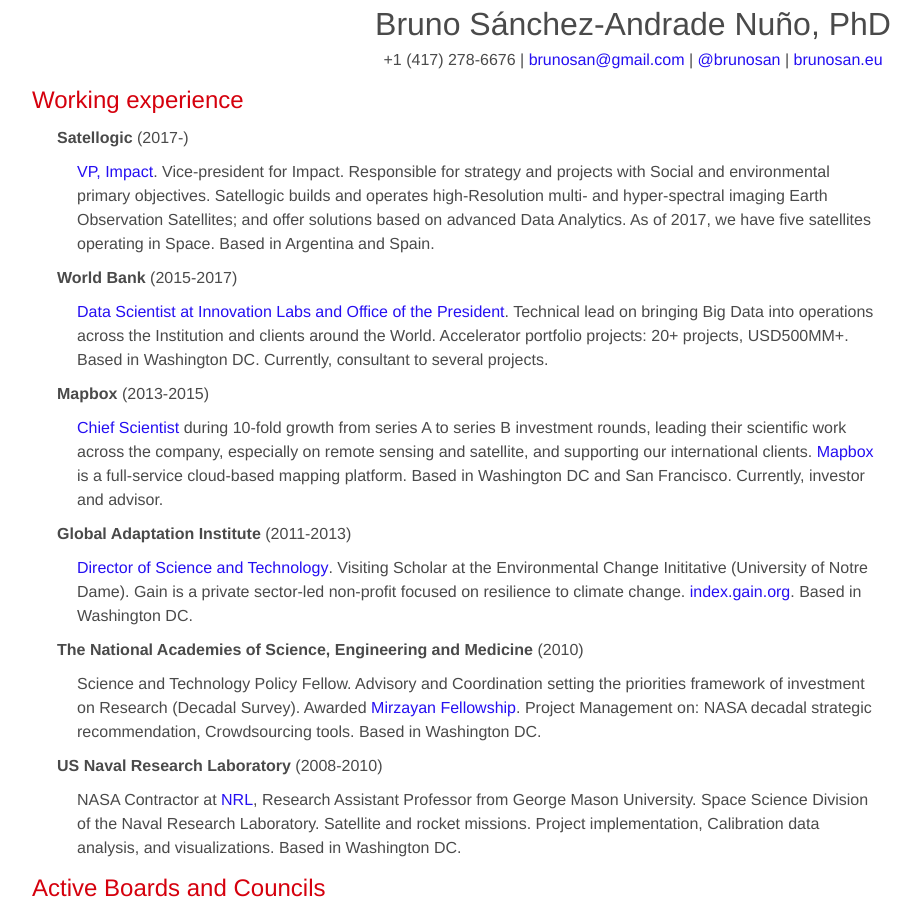
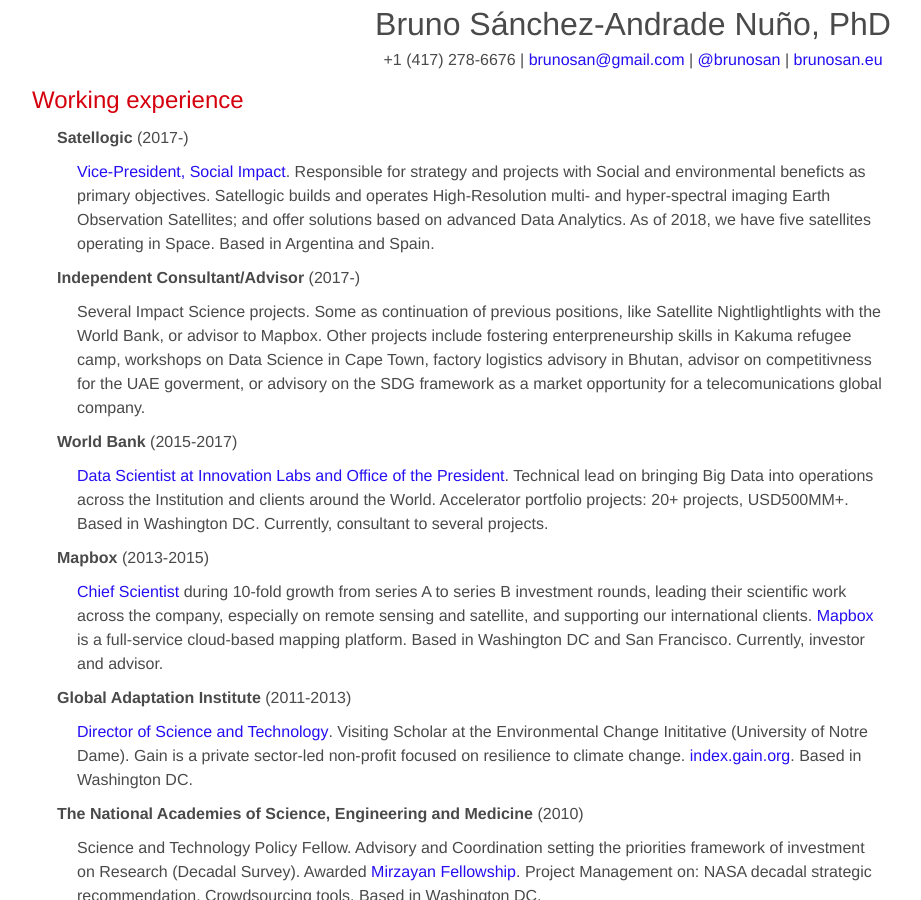
Before and after one commit to brunosan/cv, a Jekyll site: the page built from index.md, in a window 1280 px wide and 900 px high. Shown: the whole window, without its empty margins (41-962 px from the left). Built offline with Jekyll 4.4.1, drawn with Linux system fonts in a browser that asks for light colours; some of the changed text lies outside the part shown.

Commit message:
update consultant

```diff
--- a/index.md
+++ b/index.md
@@ -9,7 +9,10 @@
 ## Working experience ##
 
 **Satellogic** (2017-)
- >[VP, Impact](http://www.satellogic.com). Vice-president for Impact. Responsible for strategy and projects with Social and environmental primary objectives. Satellogic builds and operates high-Resolution multi- and hyper-spectral imaging Earth Observation Satellites; and offer solutions based on advanced Data Analytics. As of 2017, we have five satellites operating in Space. Based in Argentina and Spain.
+ >[Vice-President, Social Impact](http://www.satellogic.com). Responsible for strategy and projects with Social and environmental beneficts as primary objectives. Satellogic builds and operates High-Resolution multi- and hyper-spectral imaging Earth Observation Satellites; and offer solutions based on advanced Data Analytics. As of 2018, we have five satellites operating in Space. Based in Argentina and Spain.
+
+**Independent Consultant/Advisor** (2017-)
+ >Several Impact Science projects. Some as continuation of previous positions, like Satellite Nightlightlights with the World Bank, or advisor to Mapbox. Other projects include fostering enterpreneurship skills in Kakuma refugee camp, workshops on Data Science in Cape Town, factory logistics advisory in Bhutan, advisor on competitivness for the UAE goverment, or advisory on the SDG framework as a market opportunity for a telecomunications global company.
 
 **World Bank** (2015-2017)
  >[Data Scientist at Innovation Labs and Office of the President](http://blogs.worldbank.org/voices/big-data-davos-year-later-delivering-innovation-value). Technical lead on bringing Big Data into operations across the Institution and clients around the World. Accelerator portfolio projects: 20+ projects, USD500MM+. Based in Washington DC. Currently, consultant to several projects.
@@ -58,7 +61,7 @@
 * ESA Astronaut Selection preliminary Candidate 2008
 * Max Planck Ph.D. Fellow. 2005-2008
 
-## Volunteer work##
+## Volunteer work ##
 * Elected member of the Council for Foreign Residents, Spanish Consulate, Washington DC. 2009-2016
 * Founding member. ECUSA (Spanish Scientists in the USA). 2015-2016
 * Chairman of the Solar Group for the International Year of Astronomy 2009 (endorsed by UNESCO). 2008-2010
```
